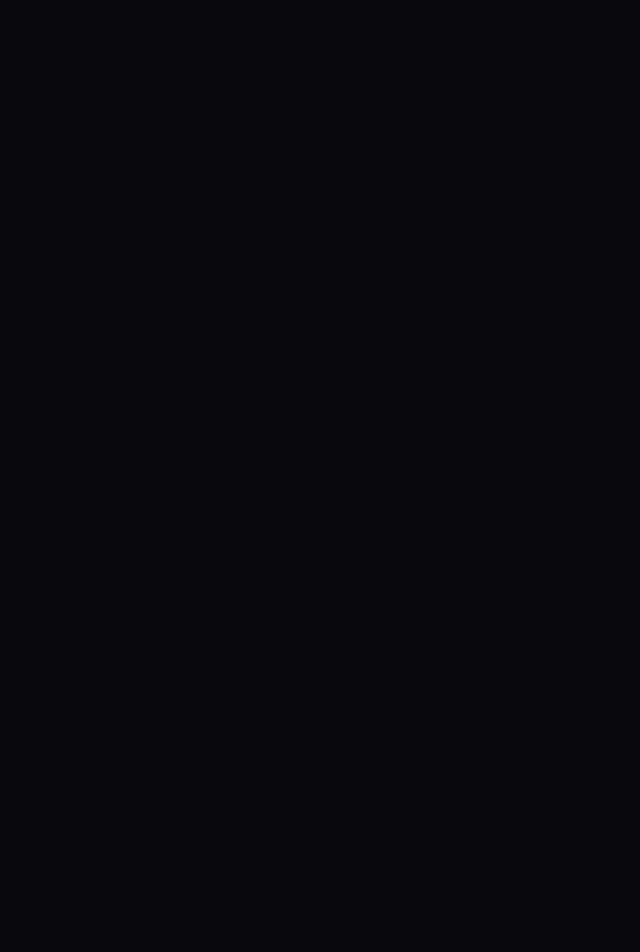
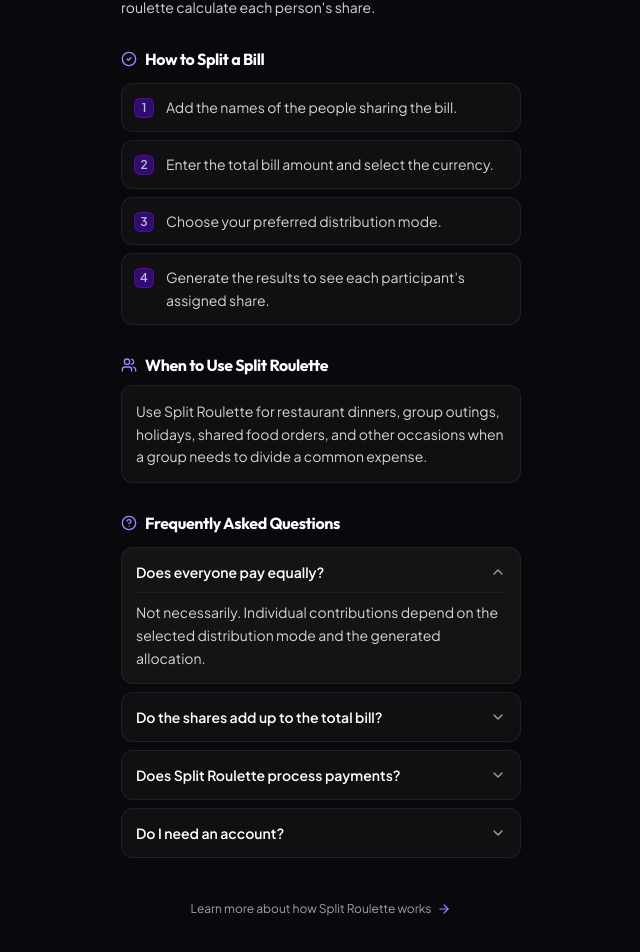
Before and after one commit to dhirainarora/SPLITURL, a React (Vite) app: page / in a window 1280 px wide. Shown: the part 918-1870 px from the top of the page, without its empty margins (319-959 px from the left). Before the commit the page ends 911 px from the top, so only its background shows below. Built offline with nearby package versions, Linux system fonts and the light colour scheme.

Commit message:
feat: add informational section to home screen
Introduce the HomeInfoSection component to provide users with guidance and context on how the application works, including a navigation trigger for the About page.

```diff
--- a/src/App.tsx
+++ b/src/App.tsx
@@ -256,6 +256,7 @@
               <HomeScreen
                 onStartSplit={() => navigateTo('SETUP')}
                 onOpenHistory={() => navigateTo('HISTORY')}
+                onNavigateAbout={() => navigateTo('ABOUT')}
                 soundEnabled={settings.soundEnabled}
                 hapticsEnabled={settings.hapticsEnabled}
                 historyCount={history.length}
--- /dev/null
+++ b/src/components/HomeInfoSection.tsx
@@ -0,0 +1,160 @@
+import React from 'react';
+import { Sparkles, CheckCircle2, Users, HelpCircle, ChevronDown, ArrowRight } from 'lucide-react';
+
+interface HomeInfoSectionProps {
+  onNavigateAbout?: () => void;
+}
+
+export const HomeInfoSection: React.FC<HomeInfoSectionProps> = ({ onNavigateAbout }) => {
+  const handleAboutClick = (e: React.MouseEvent<HTMLAnchorElement>) => {
+    e.preventDefault();
+    if (typeof window !== 'undefined') {
+      window.history.pushState(null, '', '/about');
+    }
+    if (onNavigateAbout) {
+      onNavigateAbout();
+    }
+    window.scrollTo({ top: 0, behavior: 'smooth' });
+  };
+
+  return (
+    <section
+      aria-labelledby="home-info-heading"
+      className="w-full mt-10 pt-8 border-t border-neutral-800/80 text-left space-y-7"
+    >
+      {/* 1. How Split Roulette Works */}
+      <div className="space-y-2">
+        <h2
+          id="home-info-heading"
+          className="text-lg font-bold tracking-tight text-white font-display flex items-center gap-2"
+        >
+          <Sparkles className="w-4 h-4 text-violet-400 shrink-0" />
+          <span>How Split Roulette Works</span>
+        </h2>
+        <p className="text-xs sm:text-sm text-neutral-300 leading-relaxed">
+          Split Roulette is a free online bill-splitting tool that makes sharing group expenses simple and fun. Enter your total bill, add the participants, choose a distribution mode, and let the roulette calculate each person's share.
+        </p>
+      </div>
+
+      {/* 2. How to Split a Bill */}
+      <div className="space-y-3">
+        <h2 className="text-base font-bold tracking-tight text-white font-display flex items-center gap-2">
+          <CheckCircle2 className="w-4 h-4 text-violet-400 shrink-0" />
+          <span>How to Split a Bill</span>
+        </h2>
+        <ol className="space-y-2">
+          <li className="flex items-start gap-3 p-3 rounded-xl bg-neutral-900/60 border border-neutral-800/80">
+            <span className="w-5 h-5 rounded-md bg-violet-950 border border-violet-700/50 flex items-center justify-center text-violet-300 font-semibold text-xs shrink-0 mt-0.5">
+              1
+            </span>
+            <span className="text-xs sm:text-sm text-neutral-300 leading-relaxed">
+              Add the names of the people sharing the bill.
+            </span>
+          </li>
+          <li className="flex items-start gap-3 p-3 rounded-xl bg-neutral-900/60 border border-neutral-800/80">
+            <span className="w-5 h-5 rounded-md bg-violet-950 border border-violet-700/50 flex items-center justify-center text-violet-300 font-semibold text-xs shrink-0 mt-0.5">
+              2
+            </span>
+            <span className="text-xs sm:text-sm text-neutral-300 leading-relaxed">
+              Enter the total bill amount and select the currency.
+            </span>
+          </li>
+          <li className="flex items-start gap-3 p-3 rounded-xl bg-neutral-900/60 border border-neutral-800/80">
+            <span className="w-5 h-5 rounded-md bg-violet-950 border border-violet-700/50 flex items-center justify-center text-violet-300 font-semibold text-xs shrink-0 mt-0.5">
+              3
+            </span>
+            <span className="text-xs sm:text-sm text-neutral-300 leading-relaxed">
+              Choose your preferred distribution mode.
+            </span>
+          </li>
+          <li className="flex items-start gap-3 p-3 rounded-xl bg-neutral-900/60 border border-neutral-800/80">
+            <span className="w-5 h-5 rounded-md bg-violet-950 border border-violet-700/50 flex items-center justify-center text-violet-300 font-semibold text-xs shrink-0 mt-0.5">
+              4
+            </span>
+            <span className="text-xs sm:text-sm text-neutral-300 leading-relaxed">
+              Generate the results to see each participant's assigned share.
+            </span>
+          </li>
+        </ol>
+      </div>
+
+      {/* 3. When to Use Split Roulette */}
+      <div className="space-y-2">
+        <h2 className="text-base font-bold tracking-tight text-white font-display flex items-center gap-2">
+          <Users className="w-4 h-4 text-violet-400 shrink-0" />
+          <span>When to Use Split Roulette</span>
+        </h2>
+        <div className="p-3.5 rounded-xl bg-neutral-900/60 border border-neutral-800/80">
+          <p className="text-xs sm:text-sm text-neutral-300 leading-relaxed">
+            Use Split Roulette for restaurant dinners, group outings, holidays, shared food orders, and other occasions when a group needs to divide a common expense.
+          </p>
+        </div>
+      </div>
+
+      {/* 4. Frequently Asked Questions */}
+      <div className="space-y-3">
+        <h2 className="text-base font-bold tracking-tight text-white font-display flex items-center gap-2">
+          <HelpCircle className="w-4 h-4 text-violet-400 shrink-0" />
+          <span>Frequently Asked Questions</span>
+        </h2>
+        <div className="space-y-2">
+          <details
+            className="group p-3.5 rounded-xl bg-neutral-900/60 border border-neutral-800/80 transition-colors open:bg-neutral-900/90"
+            open
+          >
+            <summary className="font-semibold text-white text-xs sm:text-sm cursor-pointer list-none flex items-center justify-between">
+              <span>Does everyone pay equally?</span>
+              <ChevronDown className="w-4 h-4 text-neutral-400 group-open:rotate-180 transition-transform shrink-0 ml-2" />
+            </summary>
+            <p className="text-xs sm:text-sm text-neutral-300 mt-2.5 leading-relaxed pt-2 border-t border-neutral-800/60">
+              Not necessarily. Individual contributions depend on the selected distribution mode and the generated allocation.
+            </p>
+          </details>
+
+          <details className="group p-3.5 rounded-xl bg-neutral-900/60 border border-neutral-800/80 transition-colors open:bg-neutral-900/90">
+            <summary className="font-semibold text-white text-xs sm:text-sm cursor-pointer list-none flex items-center justify-between">
+              <span>Do the shares add up to the total bill?</span>
+              <ChevronDown className="w-4 h-4 text-neutral-400 group-open:rotate-180 transition-transform shrink-0 ml-2" />
+            </summary>
+            <p className="text-xs sm:text-sm text-neutral-300 mt-2.5 leading-relaxed pt-2 border-t border-neutral-800/60">
+              The allocation system is designed to reconcile the individual shares to the entered total, down to the smallest supported currency unit.
+            </p>
+          </details>
+
+          <details className="group p-3.5 rounded-xl bg-neutral-900/60 border border-neutral-800/80 transition-colors open:bg-neutral-900/90">
+            <summary className="font-semibold text-white text-xs sm:text-sm cursor-pointer list-none flex items-center justify-between">
+              <span>Does Split Roulette process payments?</span>
+              <ChevronDown className="w-4 h-4 text-neutral-400 group-open:rotate-180 transition-transform shrink-0 ml-2" />
+            </summary>
+            <p className="text-xs sm:text-sm text-neutral-300 mt-2.5 leading-relaxed pt-2 border-t border-neutral-800/60">
+              No. It calculates and displays individual shares. Payments must be settled separately.
+            </p>
+          </details>
+
+          <details className="group p-3.5 rounded-xl bg-neutral-900/60 border border-neutral-800/80 transition-colors open:bg-neutral-900/90">
+            <summary className="font-semibold text-white text-xs sm:text-sm cursor-pointer list-none flex items-center justify-between">
+              <span>Do I need an account?</span>
+              <ChevronDown className="w-4 h-4 text-neutral-400 group-open:rotate-180 transition-transform shrink-0 ml-2" />
+            </summary>
+            <p className="text-xs sm:text-sm text-neutral-300 mt-2.5 leading-relaxed pt-2 border-t border-neutral-800/60">
+              No account is required to use the tool.
+            </p>
+          </details>
+        </div>
+      </div>
+
+      {/* Subtle Link to /about page */}
+      <div className="pt-2 flex items-center justify-center">
+        <a
+          href="/about"
+          id="home-info-about-link"
+          onClick={handleAboutClick}
+          className="inline-flex items-center gap-1.5 text-xs text-neutral-400 hover:text-violet-300 transition-colors py-1.5 px-3 rounded-lg hover:bg-violet-950/30 border border-transparent hover:border-violet-800/30 group"
+        >
+          <span>Learn more about how Split Roulette works</span>
+          <ArrowRight className="w-3.5 h-3.5 text-violet-400 group-hover:translate-x-0.5 transition-transform" />
+        </a>
+      </div>
+    </section>
+  );
+};
--- a/src/components/HomeScreen.tsx
+++ b/src/components/HomeScreen.tsx
@@ -2,10 +2,12 @@
 import { motion } from 'motion/react';
 import { Sparkles, History, ShieldCheck, Zap } from 'lucide-react';
 import { soundEffects, triggerHaptic } from '../utils/audioHaptics';
+import { HomeInfoSection } from './HomeInfoSection';
 
 interface HomeScreenProps {
   onStartSplit: () => void;
   onOpenHistory: () => void;
+  onNavigateAbout?: () => void;
   soundEnabled: boolean;
   hapticsEnabled: boolean;
   historyCount: number;
@@ -15,6 +17,7 @@
 export const HomeScreen: React.FC<HomeScreenProps> = ({
   onStartSplit,
   onOpenHistory,
+  onNavigateAbout,
   soundEnabled,
   hapticsEnabled,
   historyCount,
@@ -33,7 +36,7 @@
   };
 
   return (
-    <div className="flex-1 flex flex-col items-center justify-between px-6 pt-4 pb-8 max-w-md mx-auto w-full text-center">
+    <div className="flex-1 flex flex-col items-center px-6 pt-4 pb-8 max-w-md mx-auto w-full text-center">
       {/* Top Tag & Aura */}
       <motion.div
         initial={{ opacity: 0, y: reducedMotion ? 0 : -10 }}
@@ -143,6 +146,9 @@
           </span>
         </button>
       </div>
+
+      {/* Informational Section below the functioning app */}
+      <HomeInfoSection onNavigateAbout={onNavigateAbout} />
     </div>
   );
 };
```
Also changed, not shown: vercel.json (deleted).
